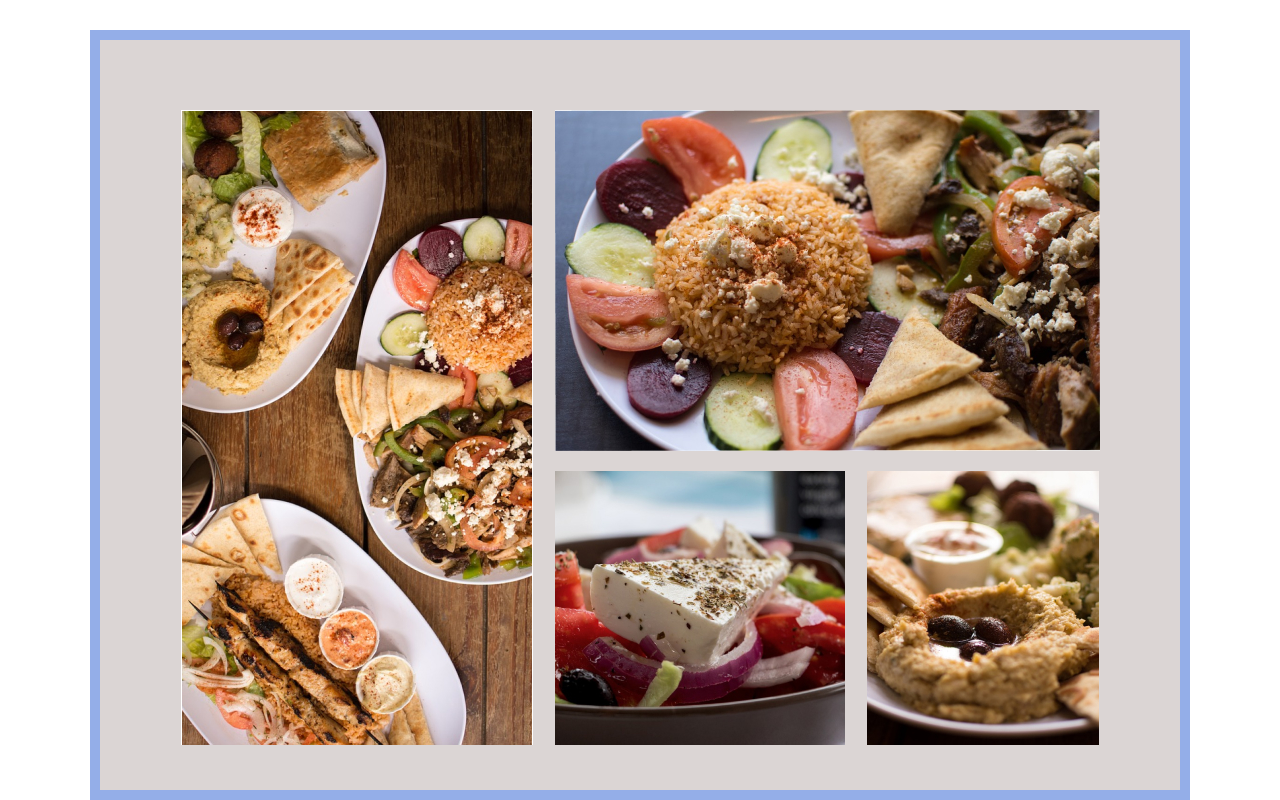
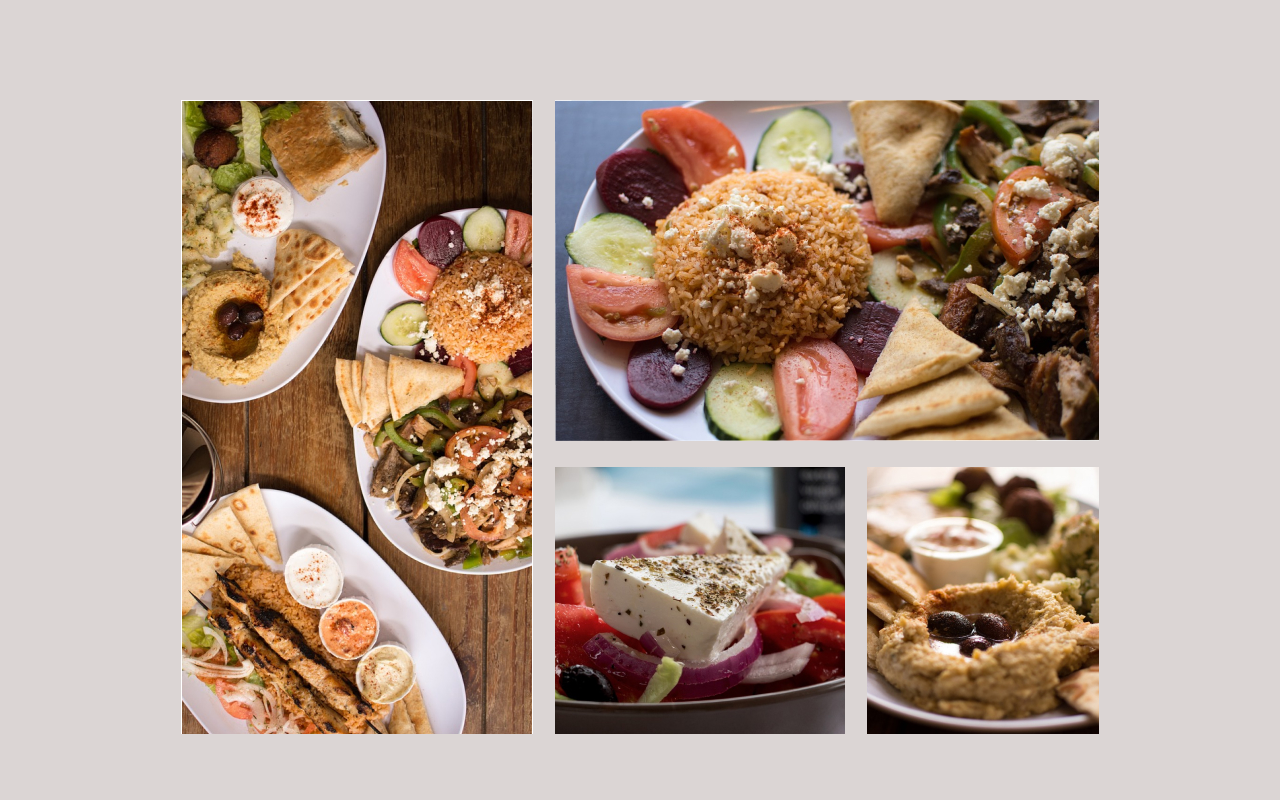
Before and after one commit to Klarixen/Our-resturant-project, a plain HTML site: page index.html in a window 1280 px wide. Drawn offline with nearby package versions, Linux system fonts and the light colour scheme.

Commit message:
Changed the flexbox to a grid
Now the gallery images are displayed in a grid

```diff
--- a/index.html
+++ b/index.html
@@ -9,26 +9,18 @@
     <title>Mykonos-gallery</title>
 </head>
 <body>
-    <div class="gallery-block">
-        <div class="container" >
-            <div class="left-image">
-                <div class="image-stack authentic">
+    <div class="gallery-grid">
+        <div class="img-authentic">
             <img src="images/authentic-greek.jpg" alt="Three plates with greek-style food">
         </div>
-            </div>
-            <div class="right-images">
-                <div class="right-top">
+        <div class="img-rice">
             <img src="images/greek-rice.jpg" alt="Greek rice dish">
         </div>
-                <div class="right-bottom">
-                    <div class="image-stack sallad">
+        <div class="img-sallad">
             <img src="images/greek-salad.jpg" alt="Greek sallad with watermelon">
         </div>
-                    <div class="image-stack hummus">
+        <div class="img-hummus">
             <img src="images/hummus.jpg" alt="Hummus on a plate">
-                    </div>
-                </div>
-            </div>
         </div>
     </div>
 </body>
--- a/styles/gallery.css
+++ b/styles/gallery.css
@@ -1,32 +1,35 @@
-.gallery-block {
-    box-sizing: border-box;
+body {
     margin: auto;
     max-width: 1100px;
-    width: 100%;
-    margin-top: 30px;
-    padding-top: 70px;
-    width: 100%;
-    height: 770px;
     background-color: #dbd5d4;
-    border: solid;
-    border-width: 10px;
-    border-color: #94AEE8;
 }
 
-.container {
-  display: flex;
-  justify-content: center;
-  align-items: center;
+.gallery-grid {
+  margin-top: 100px;
+  margin-left: auto;
+  margin-right: auto;
+  display: grid;
+  height: 634px;
+  max-width: 918px;
+  width: 100%;
   gap: 22px;
+  grid-template-rows: 1fr 1fr;
+  grid-template-columns: 1fr 1fr 1fr;
+  overflow: hidden;
 }
 
-.right-images {
-  display: flex;
-  gap: 16px;
-  flex-direction: column;
+.img-authentic {
+  grid-area: 1 / 1 / 3 / 2;
 }
 
-.right-bottom {
-  display: flex;
-  gap: 22px;
+.img-rice {
+  grid-area: 1 / 2 / 2 / 4;
 }
+
+.img-sallad {
+  grid-area: 2 / 2 / 3 / 3;
+}
+
+.img-hummus {
+  grid-area: 2 / 3 / 3 / 4;
+}
```
Lines whose indentation alone changed are shown as unchanged.
